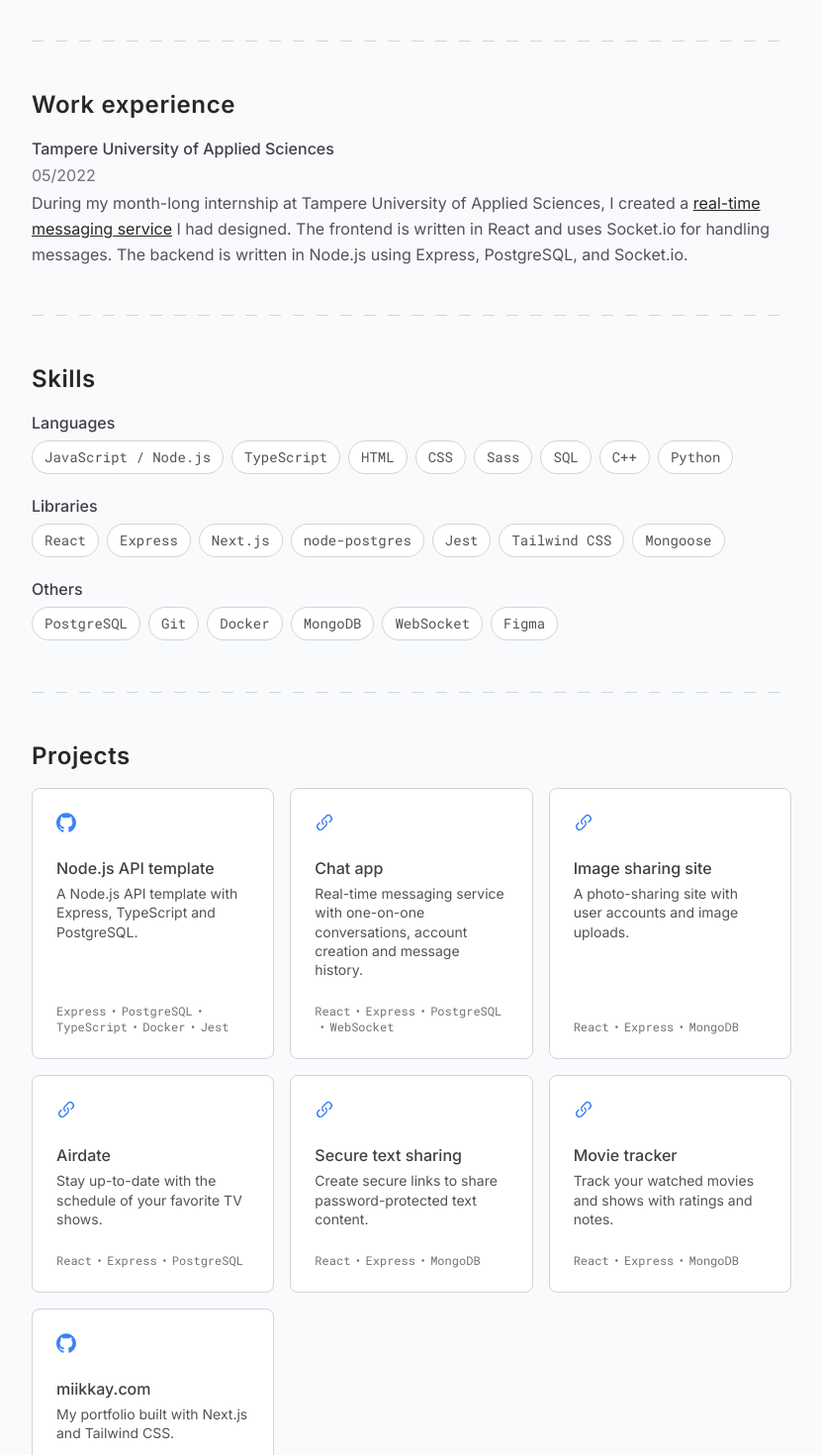
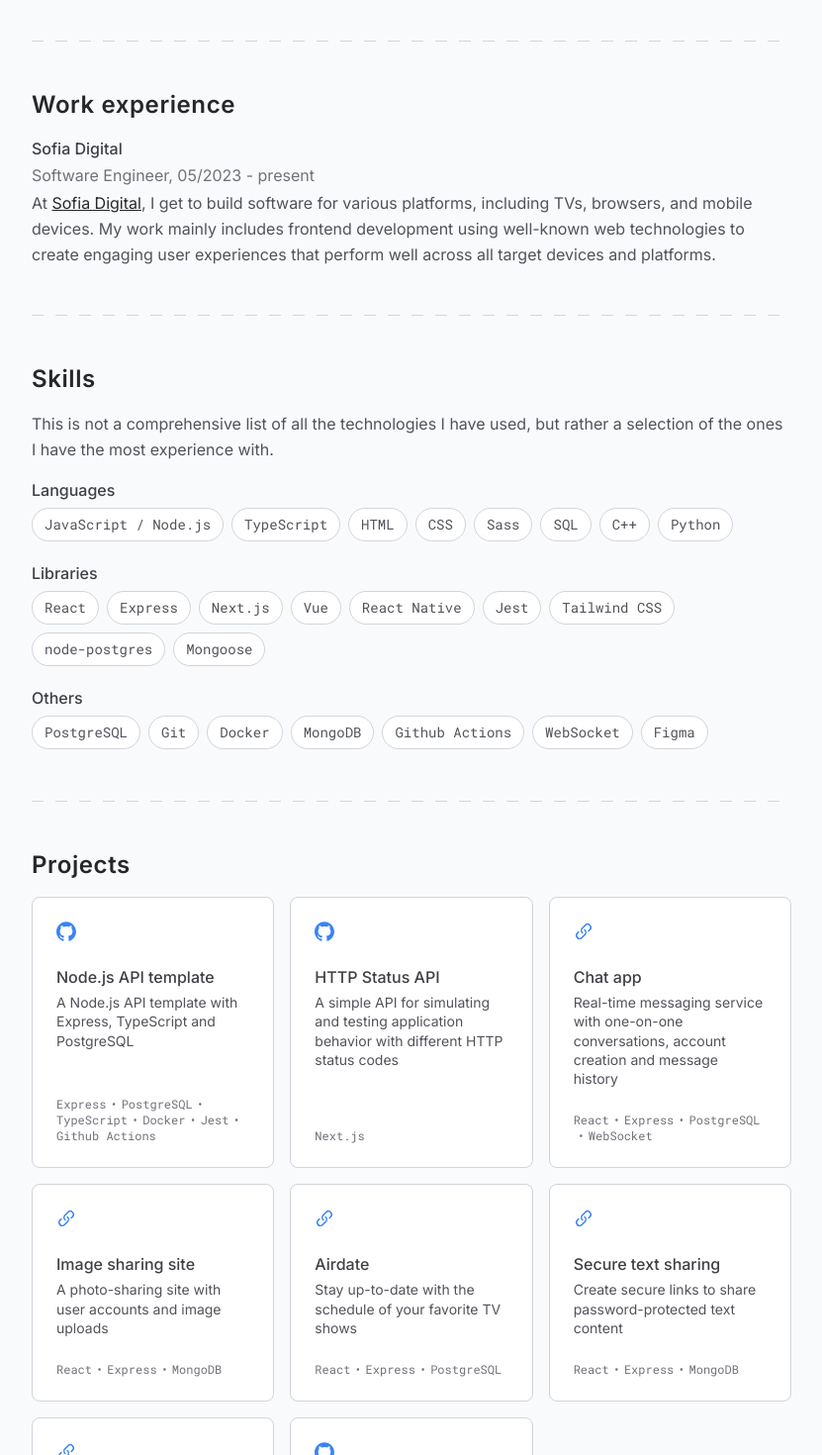
Before and after one commit to miikkaylisiurunen/miikkay.com, a Next.js app: page / in a window 1280 px wide. Shown: the part 560-2030 px from the top of the page at 99% size, without its empty margins (224-1055 px from the left). Built offline with nearby package versions, Linux system fonts and the light colour scheme.

Commit message:
Update content

```diff
--- a/json/projects.json
+++ b/json/projects.json
@@ -1,43 +1,49 @@
 [
   {
     "name": "Node.js API template",
-    "description": "A Node.js API template with Express, TypeScript and PostgreSQL.",
-    "tech": ["Express", "PostgreSQL", "TypeScript", "Docker", "Jest"],
+    "description": "A Node.js API template with Express, TypeScript and PostgreSQL",
+    "tech": ["Express", "PostgreSQL", "TypeScript", "Docker", "Jest", "Github Actions"],
     "link": "https://github.com/miikkaylisiurunen/template-node-express"
   },
   {
+    "name": "HTTP Status API",
+    "description": "A simple API for simulating and testing application behavior with different HTTP status codes",
+    "tech": ["Next.js"],
+    "link": "https://github.com/miikkaylisiurunen/http-status-api"
+  },
+  {
     "name": "Chat app",
-    "description": "Real-time messaging service with one-on-one conversations, account creation and message history.",
+    "description": "Real-time messaging service with one-on-one conversations, account creation and message history",
     "tech": ["React", "Express", "PostgreSQL", "WebSocket"],
     "link": "https://chat.miikkay.com"
   },
   {
     "name": "Image sharing site",
-    "description": "A photo-sharing site with user accounts and image uploads.",
+    "description": "A photo-sharing site with user accounts and image uploads",
     "tech": ["React", "Express", "MongoDB"],
     "link": "https://images.miikkay.com"
   },
   {
     "name": "Airdate",
-    "description": "Stay up-to-date with the schedule of your favorite TV shows.",
+    "description": "Stay up-to-date with the schedule of your favorite TV shows",
     "tech": ["React", "Express", "PostgreSQL"],
     "link": "https://airdate.miikkay.com"
   },
   {
     "name": "Secure text sharing",
-    "description": "Create secure links to share password-protected text content.",
+    "description": "Create secure links to share password-protected text content",
     "tech": ["React", "Express", "MongoDB"],
     "link": "https://message.miikkay.com"
   },
   {
     "name": "Movie tracker",
-    "description": "Track your watched movies and shows with ratings and notes.",
+    "description": "Track your watched movies and shows with ratings and notes",
     "tech": ["React", "Express", "MongoDB"],
     "link": "https://watcheo.miikkay.com"
   },
   {
     "name": "miikkay.com",
-    "description": "My portfolio built with Next.js and Tailwind CSS.",
+    "description": "My portfolio built with Next.js and Tailwind CSS",
     "tech": ["Next.js"],
     "link": "https://github.com/miikkaylisiurunen/miikkay.com"
   }
--- a/json/skills.json
+++ b/json/skills.json
@@ -5,10 +5,20 @@
   },
   {
     "header": "Libraries",
-    "list": ["React", "Express", "Next.js", "node-postgres", "Jest", "Tailwind CSS", "Mongoose"]
+    "list": [
+      "React",
+      "Express",
+      "Next.js",
+      "Vue",
+      "React Native",
+      "Jest",
+      "Tailwind CSS",
+      "node-postgres",
+      "Mongoose"
+    ]
   },
   {
     "header": "Others",
-    "list": ["PostgreSQL", "Git", "Docker", "MongoDB", "WebSocket", "Figma"]
+    "list": ["PostgreSQL", "Git", "Docker", "MongoDB", "Github Actions", "WebSocket", "Figma"]
   }
 ]
--- a/pages/index.tsx
+++ b/pages/index.tsx
@@ -62,15 +62,17 @@ const Home: NextPage = () => {
         <Section>
           <Header>Work experience</Header>
           <div className="space-y-0.5">
-            <Subheader>Tampere University of Applied Sciences</Subheader>
-            <Paragraph dim>05/2022</Paragraph>
+            <Subheader>Sofia Digital</Subheader>
+            <Paragraph dim>Software Engineer, 05/2023 - present</Paragraph>
             <Paragraph>
-              During my month-long internship at Tampere University of Applied Sciences, I created a{' '}
-              <InlineLink href="https://chat.miikkay.com" external>
-                real-time messaging service
-              </InlineLink>{' '}
-              I had designed. The frontend is written in React and uses Socket.io for handling
-              messages. The backend is written in Node.js using Express, PostgreSQL, and Socket.io.
+              At{' '}
+              <InlineLink href="https://sofiadigital.com" external>
+                Sofia Digital
+              </InlineLink>
+              , I get to build software for various platforms, including TVs, browsers, and mobile
+              devices. My work mainly includes frontend development using well-known web
+              technologies to create engaging user experiences that perform well across all target
+              devices and platforms.
             </Paragraph>
           </div>
         </Section>
@@ -79,6 +81,10 @@ const Home: NextPage = () => {
 
         <Section>
           <Header>Skills</Header>
+          <Paragraph>
+            This is not a comprehensive list of all the technologies I have used, but rather a
+            selection of the ones I have the most experience with.
+          </Paragraph>
           {skills.map((category) => {
             return (
               <div key={category.header} className="space-y-0.5">
```
